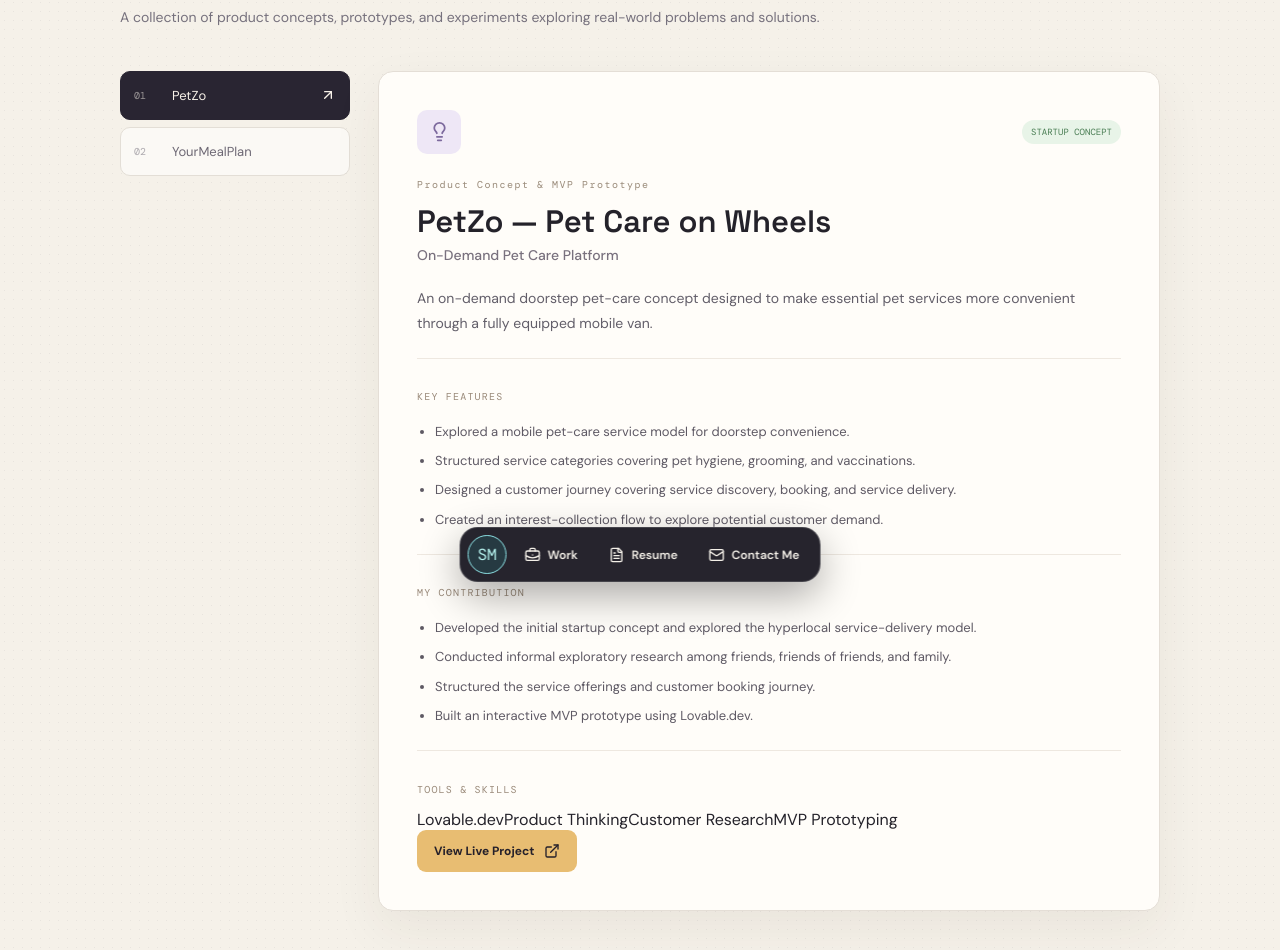
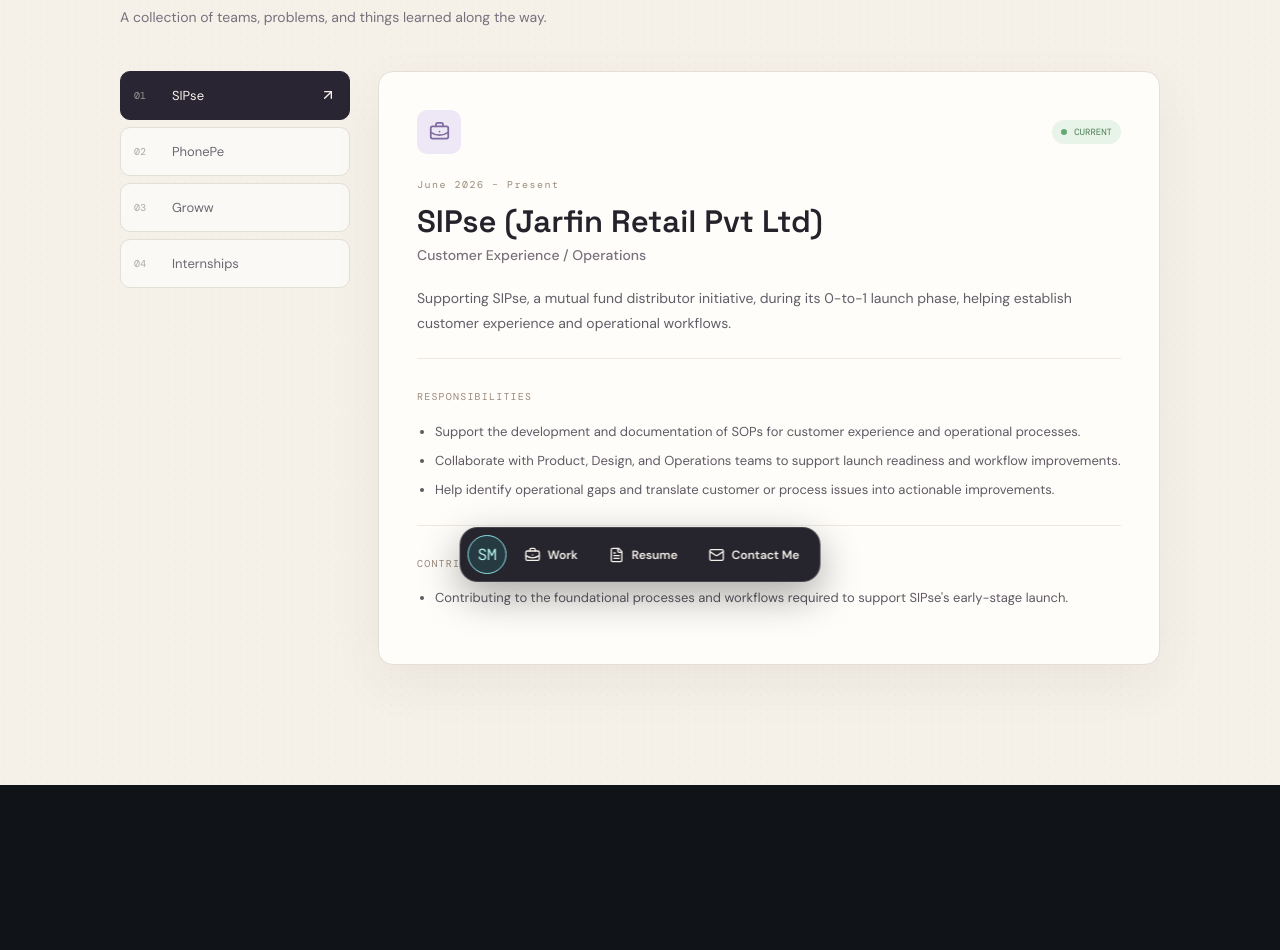
Before and after one commit to saqibmojeeb/saqib-portfolio, a React (Vite) app: page /work in a window 1280 px wide. Shown: the part 200-1150 px from the top of the page. After the commit the page ends 985 px from the top, so only its background shows below. Built offline with nearby package versions, Linux system fonts and the light colour scheme.

Commit message:
Restore original Work Experience page

```diff
--- a/src/pages/Work.tsx
+++ b/src/pages/Work.tsx
@@ -1,113 +1,40 @@
 
-import { useState } from "react";
-import { Link } from "react-router-dom";
-import {
-  ArrowLeft,
-  ArrowUpRight,
-  ExternalLink,
-  Lightbulb,
-} from "lucide-react";
+import {useState} from "react";
+import {Link} from "react-router-dom";
+import {ArrowLeft,ArrowUpRight,BriefcaseBusiness} from "lucide-react";
+import {workExperience} from "../data/workExperience";
 
-const projects = [
-  {
-    id: "petzo",
-    tab: "PetZo",
-    category: "STARTUP CONCEPT",
-    title: "PetZo — Pet Care on Wheels",
-    type: "On-Demand Pet Care Platform",
-    dates: "Product Concept & MVP Prototype",
-    overview:
-      "An on-demand doorstep pet-care concept designed to make essential pet services more convenient through a fully equipped mobile van.",
-    features: [
-      "Explored a mobile pet-care service model for doorstep convenience.",
-      "Structured service categories covering pet hygiene, grooming, and vaccinations.",
-      "Designed a customer journey covering service discovery, booking, and service delivery.",
-      "Created an interest-collection flow to explore potential customer demand.",
-    ],
-    contributions: [
-      "Developed the initial startup concept and explored the hyperlocal service-delivery model.",
-      "Conducted informal exploratory research among friends, friends of friends, and family.",
-      "Structured the service offerings and customer booking journey.",
-      "Built an interactive MVP prototype using Lovable.dev.",
-    ],
-    tools: ["Lovable.dev", "Product Thinking", "Customer Research", "MVP Prototyping"],
-    link: "https://petzo-pet-care-on-wheels.lovable.app",
-  },
-  {
-    id: "yourmealplan",
-    tab: "YourMealPlan",
-    category: "PRODUCT CONCEPT",
-    title: "YourMealPlan",
-    type: "Personalised Meal Planning Platform",
-    dates: "Product Design & MVP Prototype",
-    overview:
-      "A personalised meal-planning platform that helps users generate weekly meal suggestions based on dietary preferences, cooking time, and available pantry ingredients.",
-    features: [
-      "Personalised meal preferences, including vegetarian, vegan, keto, and other dietary options.",
-      "Meal planning based on available cooking time.",
-      "Pantry ingredient management with manual and quick-add options.",
-      "Weekly meal plans with breakfast, lunch, dinner, and estimated calories.",
-      "Subscription pricing with multiple plan durations.",
-    ],
-    contributions: [
-      "Conceptualised a platform focused on simplifying everyday meal decisions.",
-      "Designed the onboarding workflow for dietary preferences and pantry ingredients.",
-      "Structured weekly meal-planning features and subscription pricing tiers.",
-      "Built an interactive MVP prototype using Lovable.dev.",
-      "Integrated Stripe in Test Mode to explore subscription checkout workflows.",
-      "Used Postman for API testing during the payment integration process.",
-    ],
-    tools: [
-      "Lovable.dev",
-      "Stripe Test Mode",
-      "Postman",
-      "Product Thinking",
-      "MVP Prototyping",
-    ],
-    link: "https://yourmealplan.lovable.app",
-  },
-];
-
-export default function Work() {
-  const [selected, setSelected] = useState(projects[0].id);
-  const current =
-    projects.find((project) => project.id === selected) ?? projects[0];
+export default function Work(){
+  const [selected,setSelected]=useState(workExperience[0].id);
+  const current=workExperience.find(x=>x.id===selected)??workExperience[0];
 
   return (
     <main className="work-page">
       <div className="work-wrap">
         <header className="page-header">
           <Link to="/" className="back-link">
-            <ArrowLeft size={16} /> Back to the room
+            <ArrowLeft size={16}/> Back to the room
           </Link>
-
-          <p className="eyebrow">SELECTED PROJECTS</p>
-          <h1>Ideas into experiences<span>.</span></h1>
+          <p className="eyebrow">THE WORK SO FAR</p>
+          <h1>Experience, in progress<span>.</span></h1>
           <p className="page-lede">
-            A collection of product concepts, prototypes, and experiments
-            exploring real-world problems and solutions.
+            A collection of teams, problems, and things learned along the way.
           </p>
         </header>
 
         <div className="work-layout">
-          <aside
-            className="work-tabs"
-            role="tablist"
-            aria-label="Selected projects"
-          >
-            {projects.map((project, index) => (
+          <aside className="work-tabs" role="tablist" aria-label="Work experience">
+            {workExperience.map((item,i)=>(
               <button
-                key={project.id}
+                key={item.id}
                 role="tab"
-                aria-selected={selected === project.id}
-                className={
-                  selected === project.id ? "work-tab active" : "work-tab"
-                }
-                onClick={() => setSelected(project.id)}
+                aria-selected={selected===item.id}
+                className={selected===item.id?"work-tab active":"work-tab"}
+                onClick={()=>setSelected(item.id)}
               >
-                <span className="tab-index">0{index + 1}</span>
-                <span>{project.tab}</span>
-                <ArrowUpRight size={16} />
+                <span className="tab-index">0{i+1}</span>
+                <span>{item.tab}</span>
+                <ArrowUpRight size={16}/>
               </button>
             ))}
           </aside>
@@ -115,52 +42,35 @@ export default function Work() {
           <article className="experience-panel" role="tabpanel">
             <div className="experience-top">
               <span className="experience-icon">
-                <Lightbulb size={21} />
+                <BriefcaseBusiness size={21}/>
               </span>
-              <span className="current-badge">{current.category}</span>
+              {current.current&&(
+                <span className="current-badge"><i/> CURRENT</span>
+              )}
             </div>
 
             <p className="eyebrow">{current.dates}</p>
-            <h2>{current.title}</h2>
-            <h3>{current.type}</h3>
-
+            <h2>{current.organization}</h2>
+            <h3>{current.role}</h3>
             <p className="experience-overview">{current.overview}</p>
 
             <section className="experience-section">
-              <h4>KEY FEATURES</h4>
+              <h4>RESPONSIBILITIES</h4>
               <ul>
-                {current.features.map((feature, index) => (
-                  <li key={index}>{feature}</li>
+                {current.responsibilities.map((x,i)=>(
+                  <li key={i}>{x}</li>
                 ))}
               </ul>
             </section>
 
             <section className="experience-section">
-              <h4>MY CONTRIBUTION</h4>
+              <h4>CONTRIBUTIONS</h4>
               <ul>
-                {current.contributions.map((contribution, index) => (
-                  <li key={index}>{contribution}</li>
+                {current.contributions.map((x,i)=>(
+                  <li key={i}>{x}</li>
                 ))}
               </ul>
             </section>
-
-            <section className="experience-section">
-              <h4>TOOLS & SKILLS</h4>
-              <div className="project-tags">
-                {current.tools.map((tool) => (
-                  <span key={tool}>{tool}</span>
-                ))}
-              </div>
-            </section>
-
-            <a
-              href={current.link}
-              className="primary-action"
-              target="_blank"
-              rel="noreferrer"
-            >
-              View Live Project <ExternalLink size={16} />
-            </a>
           </article>
         </div>
       </div>
```
